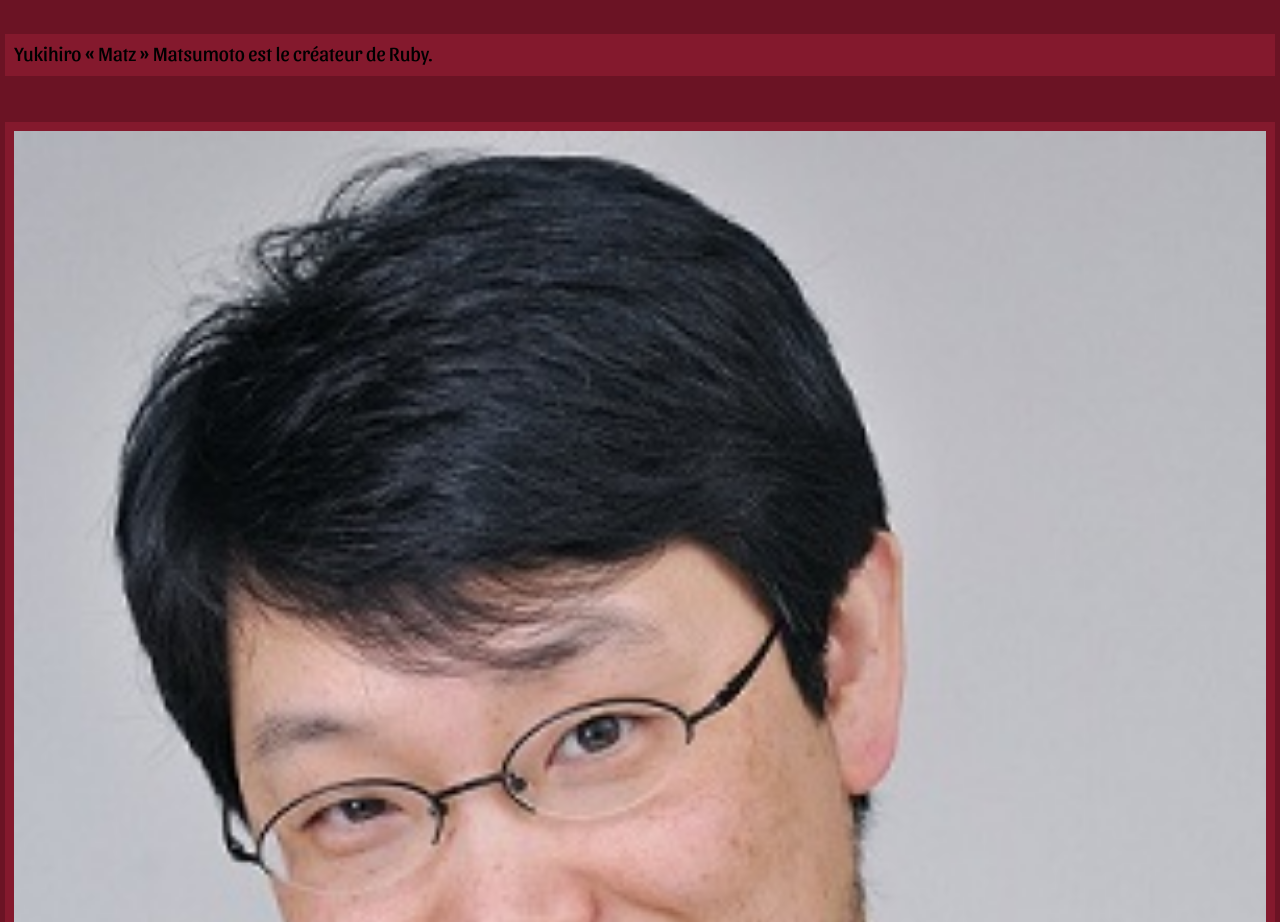
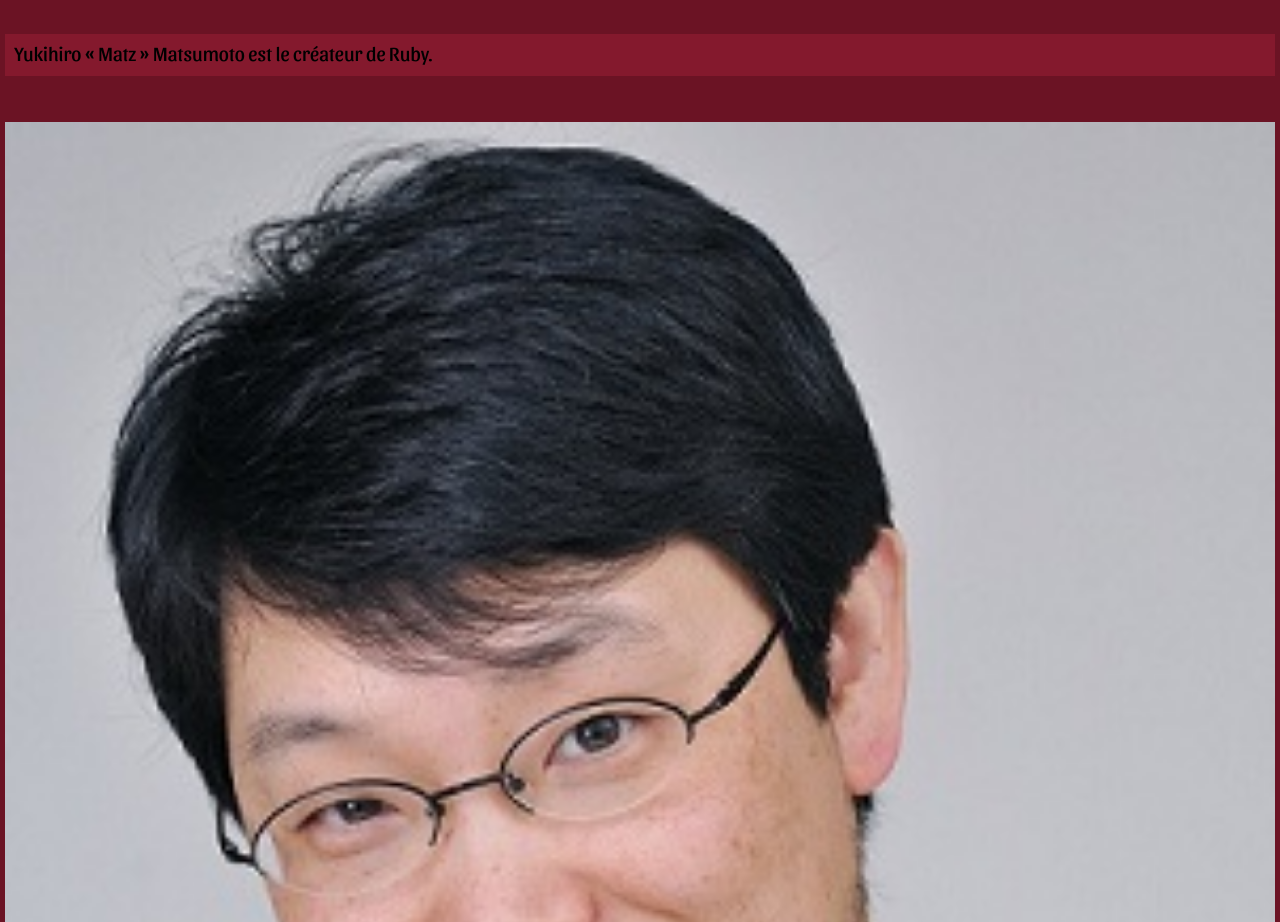
Before and after one commit to MahdiZaa/Tutoruby, a website: page www/Historique.html in a window 1280 px wide. Shown: the part 1400-2322 px from the top of the page. Drawn offline with Linux system fonts and the light colour scheme.

Commit message:
Update Historique.html

```diff
--- a/www/Historique.html
+++ b/www/Historique.html
@@ -41,7 +41,7 @@
 		</p>
 		<br>
 		<br>
-		<p>  <img src="img/matz.jpg" class="matzpic" alt="Matz" /> </p>
+		<img src="img/matz.jpg" class="matzpic" alt="Matz" />
 
 
 		<p>
```
